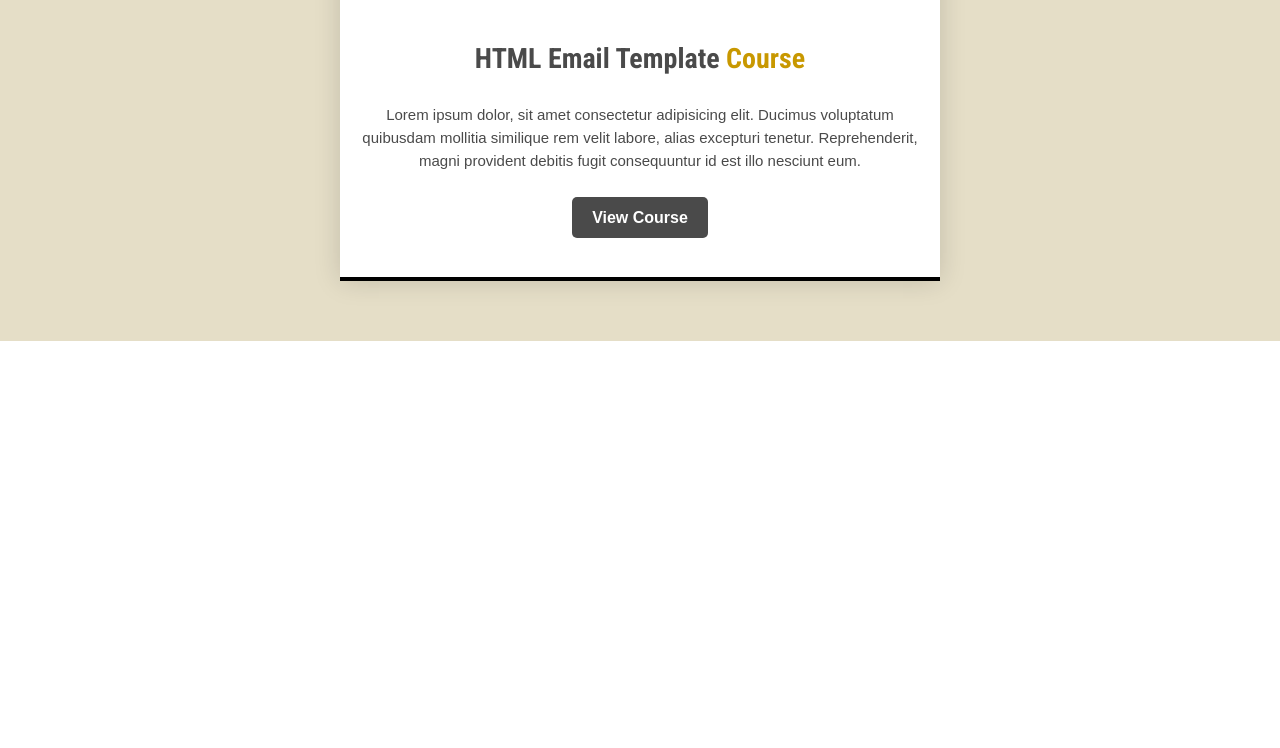
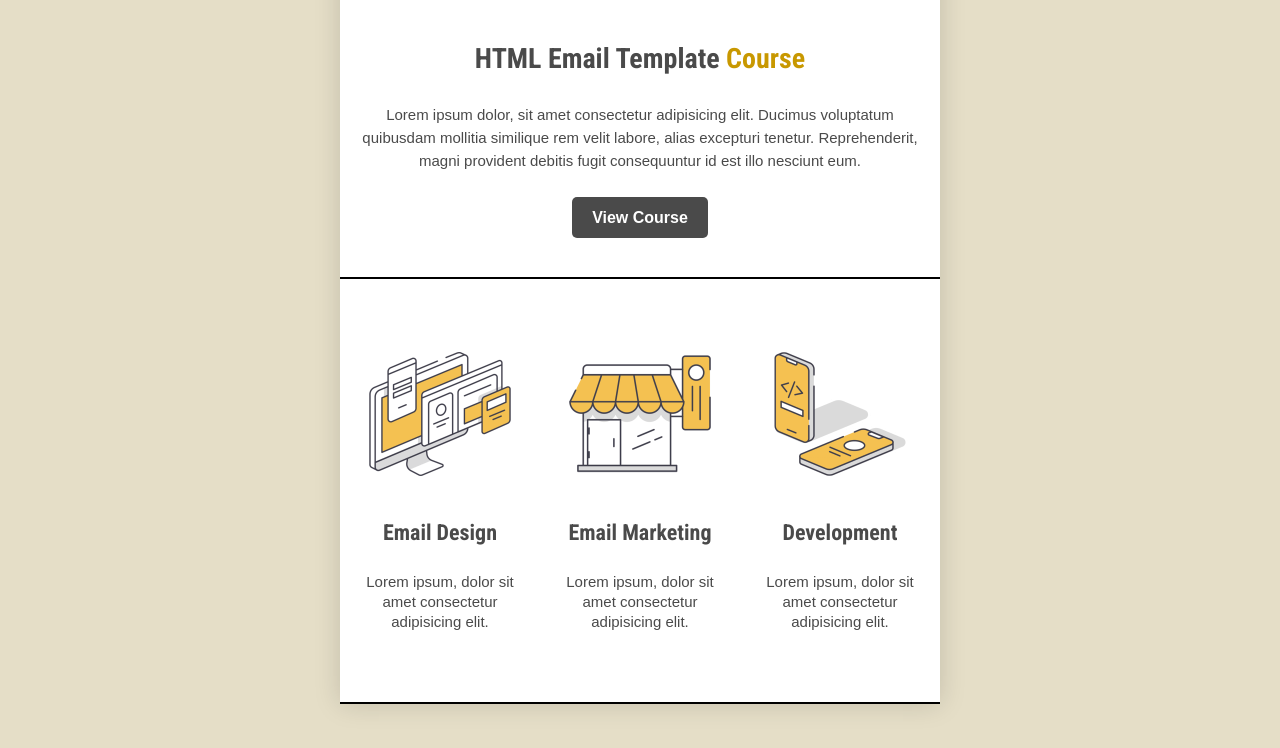
Before and after one commit to adam9417/HTMLEmailTemplateProj, a plain HTML site: page index.html in a window 1280 px wide. Shown: the part 502-1250 px from the top of the page. Before the commit the page ends 843 px from the top, so only its background shows below. Drawn offline with Linux system fonts and the light colour scheme.

Commit message:
Three column section and styling

```diff
--- a/index.html
+++ b/index.html
@@ -56,6 +56,10 @@
         font-family: "Roboto Condensed", sans-serif;
         font-size: 28px;
       }
+      h4 {
+        font-family: "Roboto Condensed", sans-serif;
+        font-size: 22px;
+      }
       .button {
         background-color: #4a4a4a;
         color: #ffffff;
@@ -63,6 +67,27 @@
         padding: 12px 20px;
         font-weight: bold;
         border-radius: 5px;
+      }
+
+      .three-columns {
+        font-size: 0;
+        padding: 35px 0 20px;
+      }
+
+      .three-columns .column {
+        width: 100%;
+        max-width: 200px;
+        display: inline-block;
+        vertical-align: top;
+      }
+
+      .three-columns .padding {
+        padding: 25px;
+      }
+
+      .three-columns .content {
+        font-size: 15px;
+        line-height: 20px;
       }
     </style>
   </head>
@@ -160,17 +185,102 @@
           </td>
         </tr>
         <!-- BORDER -->
-				<tr>
+        <tr>
           <td height="2px" style="background-color: black"></td>
         </tr>
-
         <!-- THREE COLUMN SECTION -->
-
+        <tr>
+          <td>
+            <table width="100%">
+              <tr>
+                <td class="three-columns">
+                  <table class="column">
+                    <tr>
+                      <td class="padding">
+                        <table class="content">
+                          <tr>
+                            <td>
+                              <a href=""
+                                ><img src="/img/design.png" alt="" width="150"
+                              /></a>
+                            </td>
+                          </tr>
+                          <tr>
+                            <td style="padding: 5px 0 10px">
+                              <h4>Email Design</h4>
+                              <p>
+                                Lorem ipsum, dolor sit amet consectetur
+                                adipisicing elit.
+                              </p>
+                            </td>
+                          </tr>
+                        </table>
+                      </td>
+                    </tr>
+                  </table>
+                  <table class="column">
+                    <tr>
+                      <td class="padding">
+                        <table class="content">
+                          <tr>
+                            <td>
+                              <a href=""
+                                ><img
+                                  src="/img/marketing.png"
+                                  alt=""
+                                  width="150"
+                              /></a>
+                            </td>
+                          </tr>
+                          <tr>
+                            <td style="padding: 5px 0 10px">
+                              <h4>Email Marketing</h4>
+                              <p>
+                                Lorem ipsum, dolor sit amet consectetur
+                                adipisicing elit.
+                              </p>
+                            </td>
+                          </tr>
+                        </table>
+                      </td>
+                    </tr>
+                  </table>
+                  <table class="column">
+                    <tr>
+                      <td class="padding">
+                        <table class="content">
+                          <tr>
+                            <td>
+                              <a href=""
+                                ><img
+                                  src="/img/development.png"
+                                  alt=""
+                                  width="150"
+                              /></a>
+                            </td>
+                          </tr>
+                          <tr>
+                            <td style="padding: 5px 0 10px">
+                              <h4>Development</h4>
+                              <p>
+                                Lorem ipsum, dolor sit amet consectetur
+                                adipisicing elit.
+                              </p>
+                            </td>
+                          </tr>
+                        </table>
+                      </td>
+                    </tr>
+                  </table>
+                </td>
+              </tr>
+            </table>
+          </td>
+        </tr>
         <!-- BORDER -->
-				<tr>
+        <tr>
           <td height="2px" style="background-color: black"></td>
         </tr>
-
         <!-- TWO COLUMN SECTION -->
 
         <!-- FOOTER SECTION -->
```
